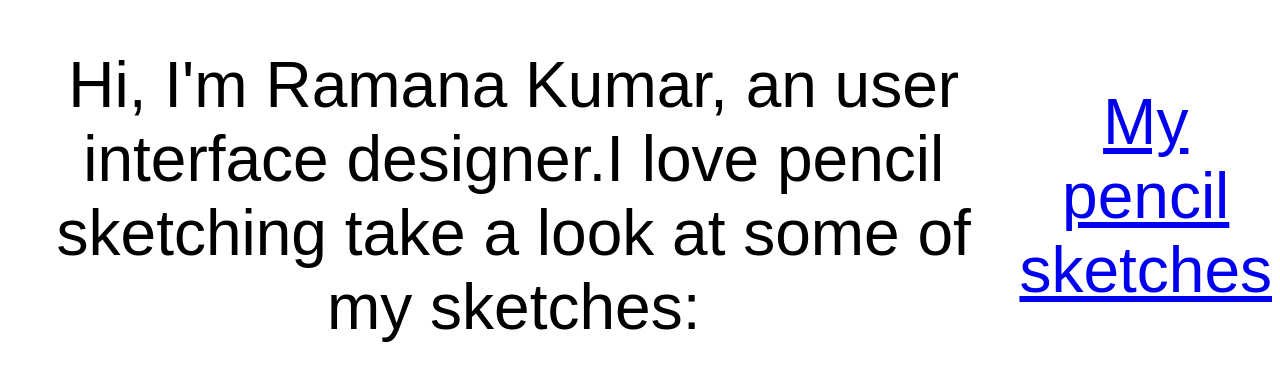
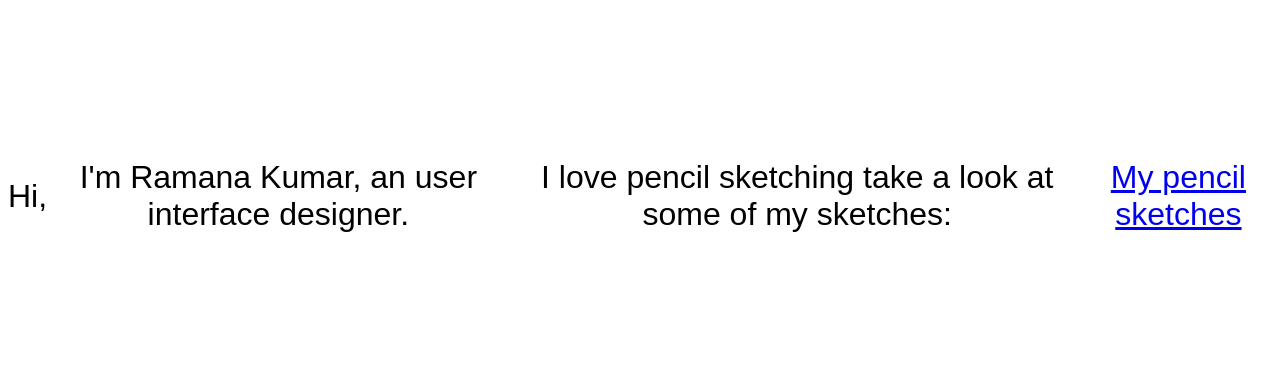
Before and after one commit to ramanapanabaka/ramanakumar, a plain HTML site: page index.html in a window 1280 px wide. Shown: the part 172-552 px from the top of the page. Drawn offline with Linux system fonts and the light colour scheme.

Commit message:
Update index.html

```diff
--- a/index.html
+++ b/index.html
@@ -8,10 +8,11 @@
   <meta name="description" content="Portfolio of Ramana Kumar" />
 </head>
   <body>
-    <div style='text-align: center; display: flex; justify-content: center; align-items: center; height: 90vh; font-family: Arial; font-size: 4em;'>
+    <div style='text-align: center; display: flex; justify-content: center; align-items: center; height: 90vh; font-family: Arial; font-size: 2em;'>
       Hi,
-      I'm Ramana Kumar, an user interface designer.I love pencil sketching take a look at some of my sketches:
-      <a href='https://www.instagram.com/ramanasketches/' target='_blank'>My pencil sketches</a>
+      <div> I'm Ramana Kumar, an user interface designer.</div>
+      <div>I love pencil sketching take a look at some of my sketches:</div>
+      <div><a href='https://www.instagram.com/ramanasketches/' target='_blank'>My pencil sketches</a></div>
     </div>
   </body>
 </html>
```
